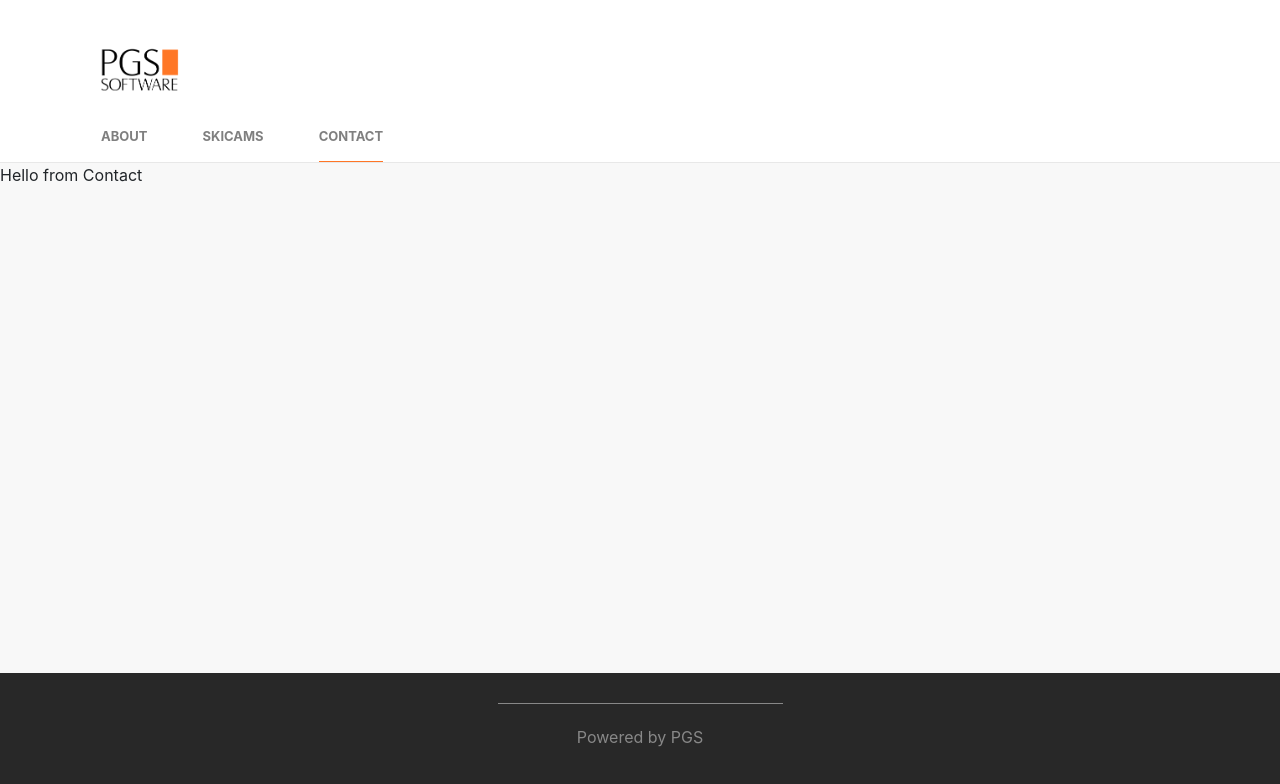
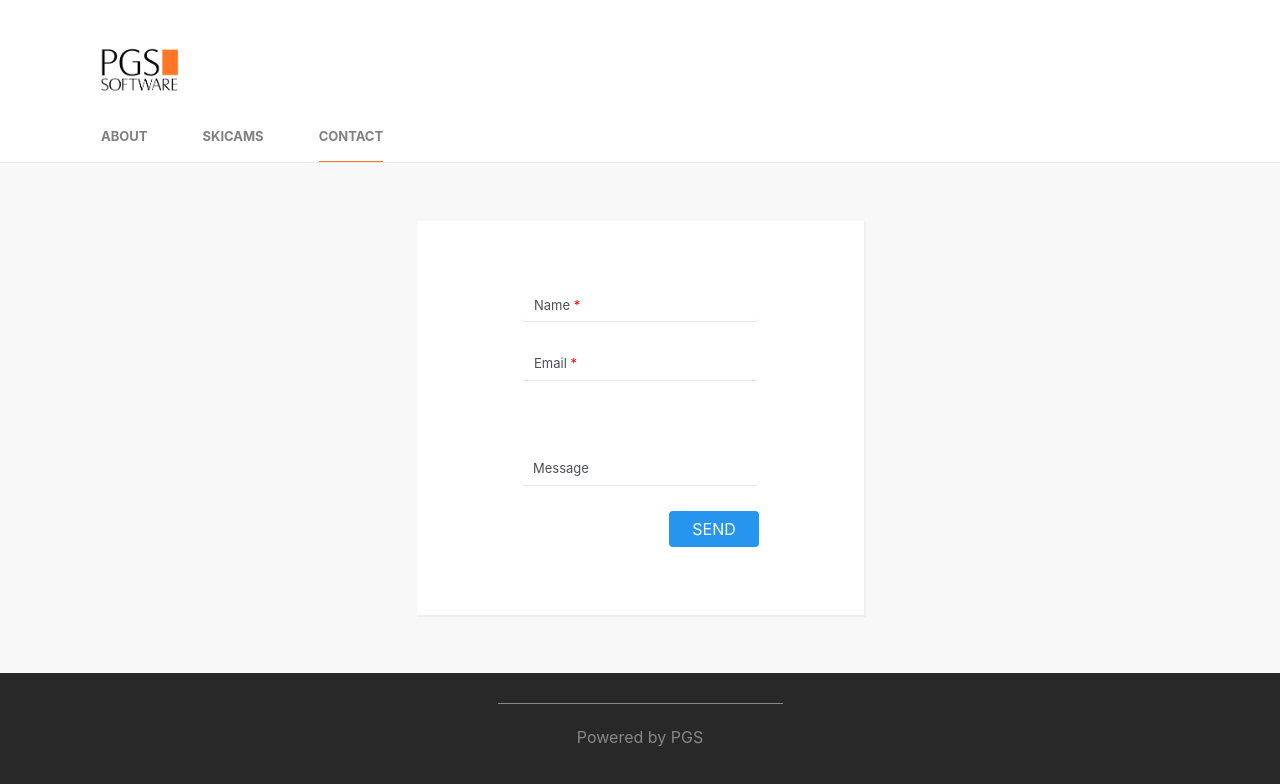
Before and after one commit to sopanda/pgs-narty-app, a React (Create React App) app: page /contact in a window 1280 px wide. Shown: the top 784 px of the page. Built offline with nearby package versions, Linux system fonts and the light colour scheme.

Commit message:
Contact page is ready

```diff
--- a/src/components/AboutList/AboutList.js
+++ b/src/components/AboutList/AboutList.js
@@ -1,7 +1,6 @@
 import React from "react";
 import { Container, Row, Col } from "reactstrap";
 import AboutListItem from "./AboutListItem";
-import classes from "./AboutList.module.css";
 
 const AboutList = props => {
   let aboutCards = props.data.map(item => {
@@ -12,11 +11,9 @@ const AboutList = props => {
     );
   });
   return (
-    <div className={classes.AboutListWrapper}>
-      <Container>
-        <Row>{aboutCards}</Row>
-      </Container>
-    </div>
+    <Container>
+      <Row>{aboutCards}</Row>
+    </Container>
   );
 };
 
--- a/src/components/AboutList/AboutList.module.css
+++ /dev/null
@@ -1,3 +0,0 @@
-.AboutListWrapper {
-  padding: 38px 0;
-}
--- /dev/null
+++ b/src/components/ContactForm/ContactForm.js
@@ -0,0 +1,60 @@
+import React, { useState } from "react";
+import { Form, FormGroup, Input, Button, Label } from "reactstrap";
+import classes from "./ContactForm.module.css";
+
+const ContactForm = () => {
+  const [name, setName] = useState("");
+  const [email, setEmail] = useState("");
+  const [message, setMessage] = useState("");
+
+  const submit = e => {
+    e.preventDefault();
+    setEmail("");
+    setMessage("");
+    setName("");
+  };
+
+  return (
+    <div className={classes.FormWrapper}>
+      <Form className={`${classes.Form} clearfix`} onSubmit={e => submit(e)}>
+        <FormGroup className={classes.InputWrapper}>
+          <Input
+            type="text"
+            name="name"
+            id="nameField"
+            className={classes.NameField}
+            value={name}
+            onChange={e => setName(e.target.value)}
+            required
+          />
+          <Label for="nameField">Name</Label>
+        </FormGroup>
+        <FormGroup className={classes.InputWrapper}>
+          <Input
+            type="email"
+            name="email"
+            id="emailField"
+            value={email}
+            onChange={e => setEmail(e.target.value)}
+            className={classes.EmailField}
+            required
+          />
+          <Label for="emailField">Email</Label>
+        </FormGroup>
+        <FormGroup className={classes.InputWrapper}>
+          <Input
+            type="textarea"
+            name="message"
+            placeholder="Message"
+            value={message}
+            onChange={e => setMessage(e.target.value)}
+            className={classes.MessageField}
+          />
+        </FormGroup>
+        <Button className={`${classes.SubmitBtn} float-right`}>Send</Button>
+      </Form>
+    </div>
+  );
+};
+
+export default ContactForm;
--- /dev/null
+++ b/src/components/ContactForm/ContactForm.module.css
@@ -0,0 +1,87 @@
+.FormWrapper {
+  max-width: 447px;
+  margin: auto;
+  width: 90%;
+  padding: 68px 0;
+  background-color: #fff;
+  -moz-box-shadow: 1px 1px 1px 1px #efefef;
+  -webkit-box-shadow: 1px 1px 1px 1px #efefef;
+  box-shadow: 1px 1px 1px 1px #efefef;
+}
+
+.Form {
+  max-width: 238px;
+  margin: auto;
+}
+
+.InputWrapper {
+  margin-bottom: 25px;
+  position: relative;
+}
+
+.MessageField,
+.NameField,
+.EmailField {
+  border: none;
+  font-size: 13px;
+  border-bottom: 1px solid #e8e8e8;
+}
+
+.MessageField {
+  resize: none;
+  height: 80px !important;
+}
+
+.MessageField::-webkit-input-placeholder {
+  font-size: 13px;
+  color: #495057;
+  padding-top: 47px;
+  transition-timing-function: ease-out;
+  transition: 0.25s;
+}
+
+.MessageField:focus::-webkit-input-placeholder {
+  padding-top: 0;
+}
+
+.NameField + label,
+.EmailField + label {
+  color: #495057;
+  left: 13px;
+  position: absolute;
+  top: 7px;
+  font-size: 13px;
+}
+
+.NameField + label:after,
+.EmailField + label:after {
+  content: " *";
+  color: red;
+}
+
+.NameField:invalid + label,
+.EmailField:invalid + label {
+  display: inline-block;
+}
+
+.NameField:valid + label {
+  display: none;
+}
+
+.EmailField:not([value=""]) + label {
+  display: none;
+}
+
+.SubmitBtn {
+  width: 90px;
+  height: 36px;
+  background: #2695ee;
+  text-align: center;
+  text-transform: uppercase;
+  border: none;
+}
+
+.SubmitBtn:hover,
+.SubmitBtn:focus {
+  background: #2774b3;
+}
--- /dev/null
+++ b/src/components/ContactForm/index.js
@@ -0,0 +1,2 @@
+import ContactForm from "./ContactForm";
+export default ContactForm;
--- a/src/hoc/Layout.module.css
+++ b/src/hoc/Layout.module.css
@@ -7,4 +7,6 @@
 .Main {
   flex: 1;
   background-color: #f8f8f8;
+  padding: 38px 0;
+  display: flex;
 }
--- a/src/pages/Contact/Contact.js
+++ b/src/pages/Contact/Contact.js
@@ -1,7 +1,8 @@
 import React from "react";
+import ContactForm from "../../components/ContactForm";
 
 const Contact = () => {
-  return <div>Hello from Contact</div>;
+  return <ContactForm />;
 };
 
 export default Contact;
```
